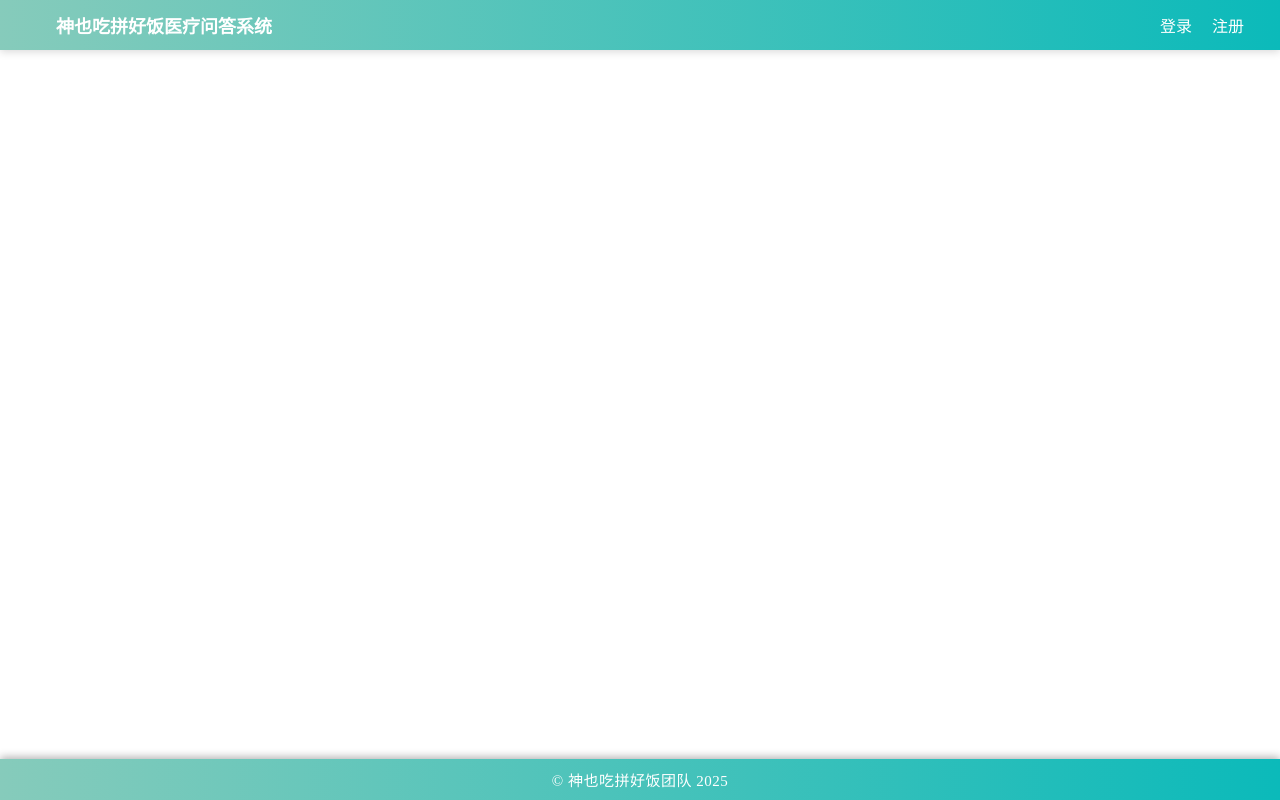
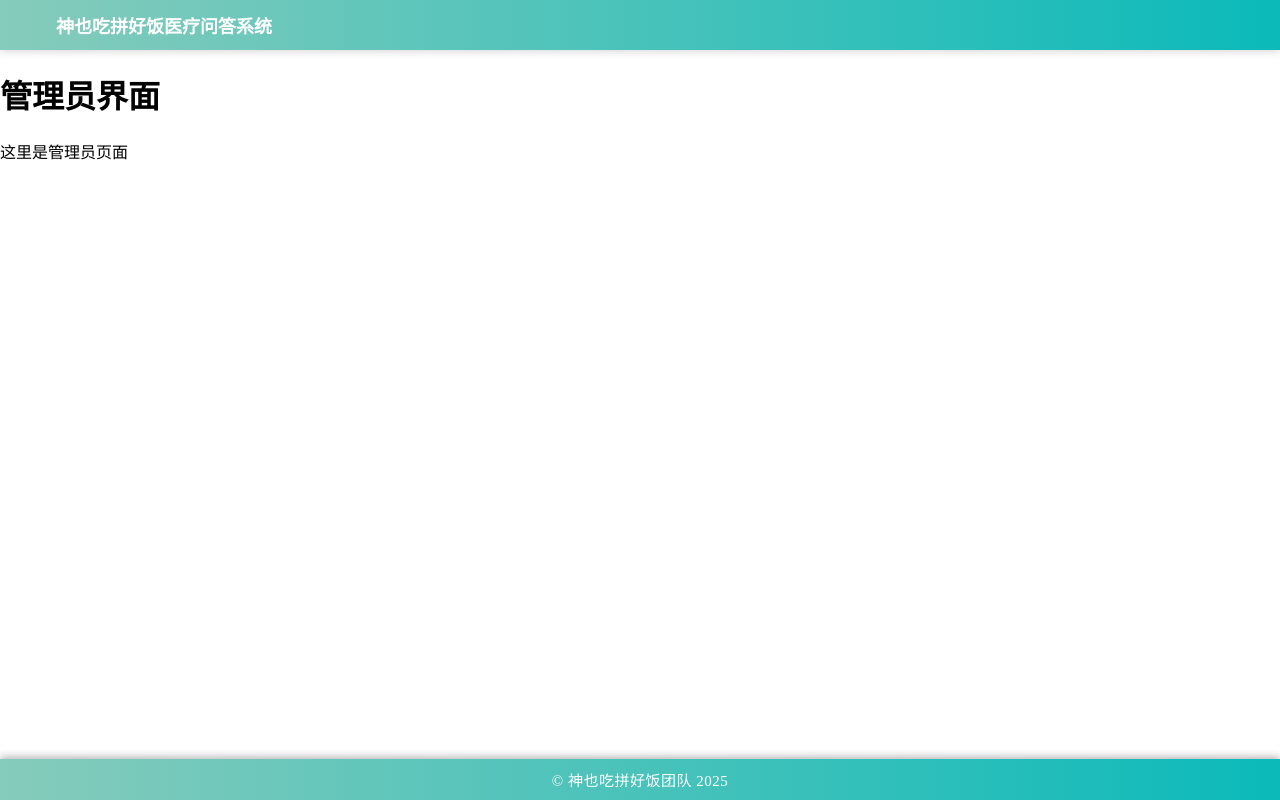
Before and after one commit to persevere67/2025MCS, a Vue app in the folder medical-qna-vite/: page /admin in a window 1280 px wide. Built offline with nearby package versions, Linux system fonts and the light colour scheme.

Commit message:
jiegou tiaozheng

```diff
--- /dev/null
+++ b/medical-qna-vite/src/components/admin/AdminPage.vue
@@ -0,0 +1,6 @@
+<template>
+  <div>
+    <h1>管理员界面</h1>
+    <p>这里是管理员页面</p>
+  </div>
+</template>
--- a/medical-qna-vite/src/components/common/Header.vue
+++ b/medical-qna-vite/src/components/common/Header.vue
@@ -3,10 +3,6 @@
     <nav class="nav-bar">
       <div class="nav-left">
         <router-link to="/" class="nav-link">神也吃拼好饭医疗问答系统</router-link>
-      </div>
-      <div class="nav-right">
-        <router-link to="/login" class="nav-link">登录</router-link>
-        <router-link to="/register" class="nav-link">注册</router-link>
       </div>
     </nav>
   </header>
--- a/medical-qna-vite/src/pages/LoginPage.vue
+++ /dev/null
@@ -1,10 +0,0 @@
-<template>
-  <div>
-    <h1>登录页面</h1>
-    <LoginForm />
-  </div>
-</template>
-
-<script setup>
-import LoginForm from '../components/auth/LoginForm.vue';
-</script>
--- a/medical-qna-vite/src/pages/RegisterPage.vue
+++ /dev/null
@@ -1,10 +0,0 @@
-<template>
-  <div>
-    <h1>注册页面</h1>
-    <RegisterForm />
-  </div>
-</template>
-
-<script setup>
-import RegisterForm from '../components/auth/RegisterForm.vue';
-</script>
```
Also changed, not shown: medical-qna-vite/src/router/index.js (+6 -4 lines), medical-qna-vite/src/components/auth/HomePage.vue (renamed from medical-qna-vite/src/pages/HomePage.vue), medical-qna-vite/src/components/user/DrugDetailPage.vue (renamed from medical-qna-vite/src/pages/DrugDetailPage.vue), medical-qna-vite/src/components/user/HistoryPage.vue (renamed from medical-qna-vite/src/pages/HistoryPage.vue), medical-qna-vite/src/components/user/QAPage.vue (renamed from medical-qna-vite/src/pages/QAPage.vue).
